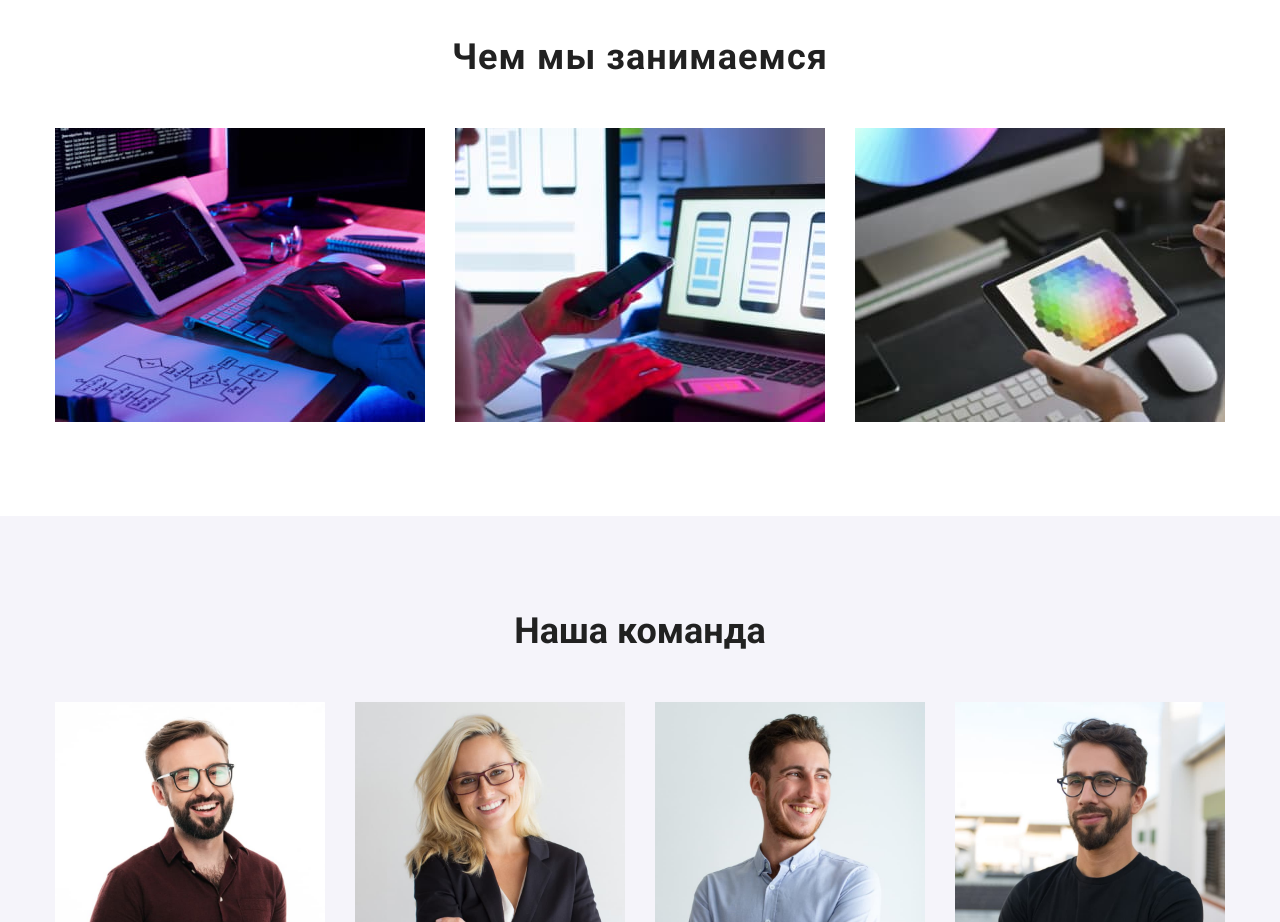
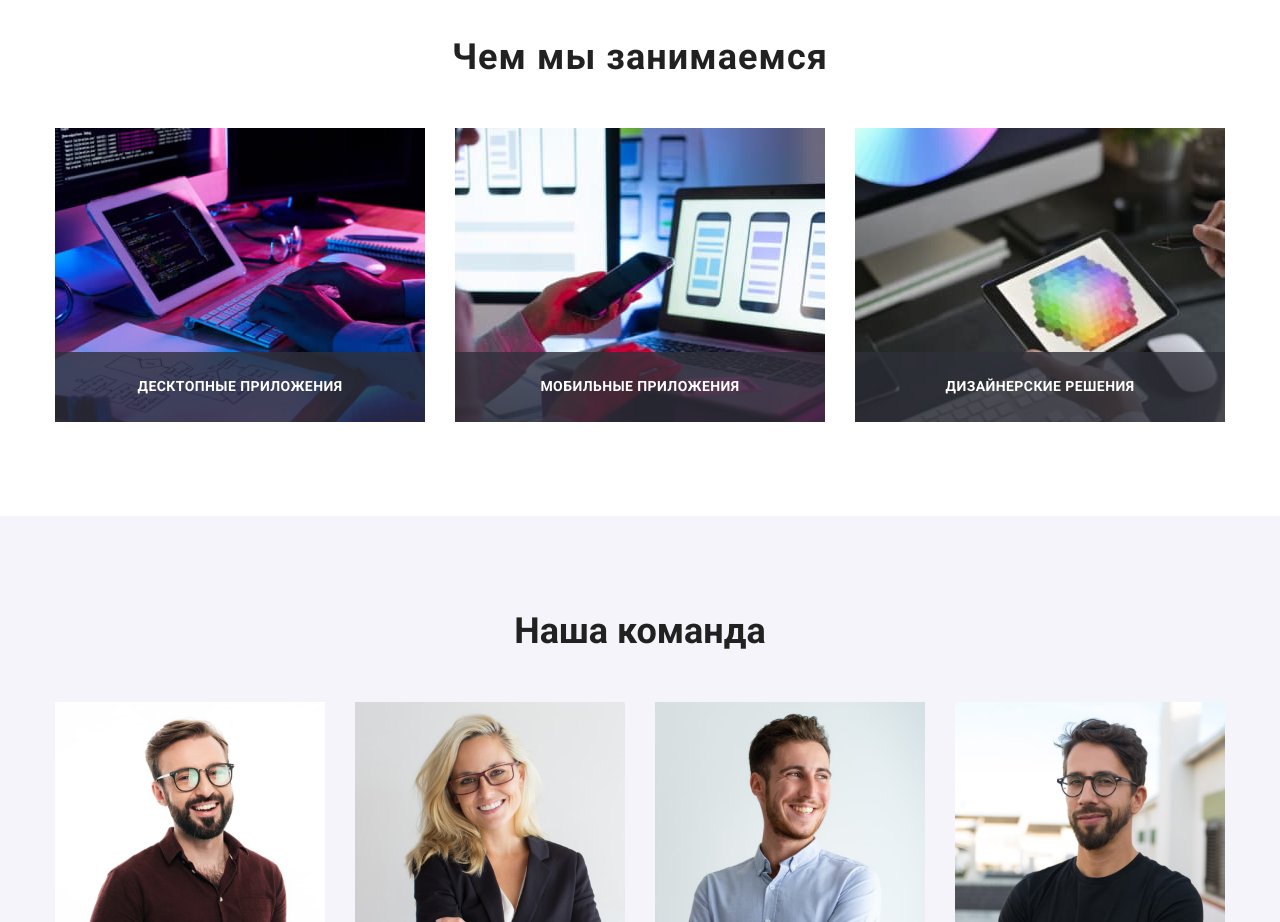
Before and after one commit to Ihor-Hoshko/goit-markup-hw-05, a plain HTML site: page index.html in a window 1280 px wide. Shown: the part 1080-2002 px from the top of the page. Drawn offline with nearby package versions, Linux system fonts and the light colour scheme.

Commit message:
work list

```diff
--- a/css/style.css
+++ b/css/style.css
@@ -132,7 +132,7 @@ img {
   background-color: var(--button-hover-color);
   content: "";
   position: absolute;
-  bottom: 0px;
+  bottom: -1px;
 }
 /*CONTACTS*/
 .contacts-list {
@@ -408,6 +408,23 @@ img {
 }
 .work-list-img .item {
   width: 370px;
+  position: relative;
+}
+.work-overlay {
+  position: absolute;
+  bottom: 0;
+  display: flex;
+  align-items: center;
+  justify-content: center;
+  height: 70px;
+  width: 100%;
+  text-align: center;
+  font-weight: 700;
+  font-size: 14px;
+  line-height: 1.1;
+  letter-spacing: 00.03em;
+  color: var(--button-hover-text-color);
+  background-color: rgba(47, 48, 58, 0.8);
 }
 .work-list-img .item + .item {
   margin-left: 30px;
--- a/index.html
+++ b/index.html
@@ -136,12 +136,15 @@
           <ul class="work-list-img">
             <li class="item">
               <img src="./img/box1.jpg" alt="компьютер" width="370" />
+              <p class="work-overlay">ДЕСКТОПНЫЕ ПРИЛОЖЕНИЯ</p>
             </li>
             <li class="item">
               <img src="./img/box2.jpg" alt="смартфон" width="370" />
+              <p class="work-overlay">МОБИЛЬНЫЕ ПРИЛОЖЕНИЯ</p>
             </li>
             <li class="item">
               <img src="./img/box3.jpg" alt="планшет" width="370" />
+              <p class="work-overlay">ДИЗАЙНЕРСКИЕ РЕШЕНИЯ</p>
             </li>
           </ul>
         </div>
```
